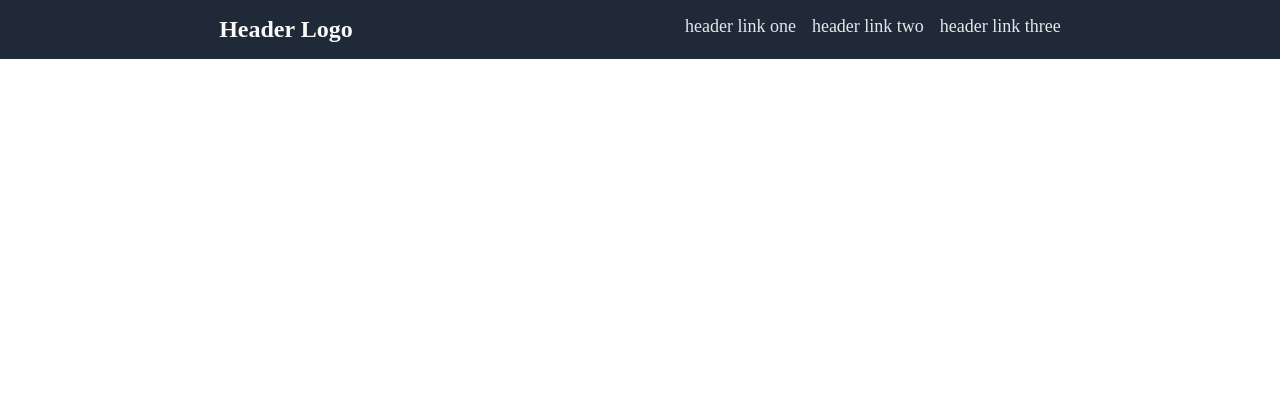
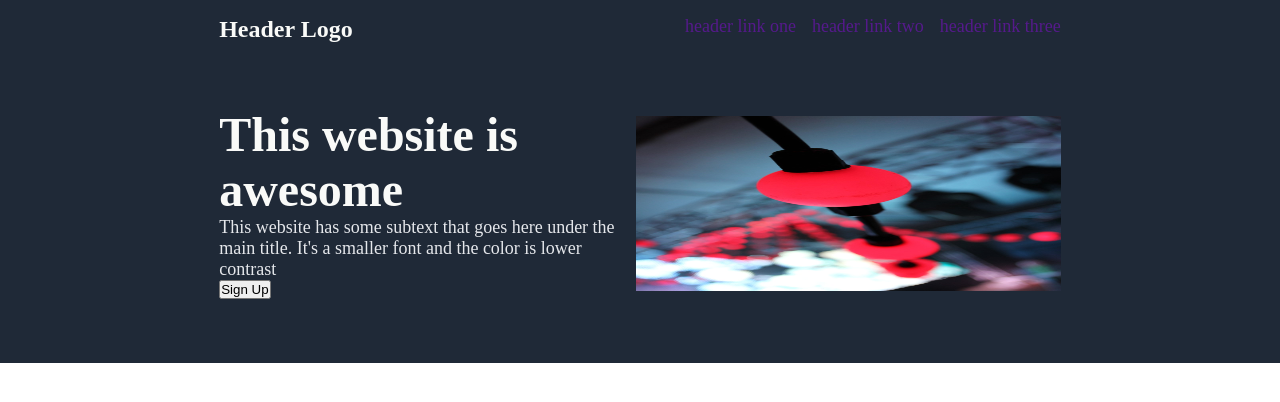
Before and after one commit to Jhairs2/Project-2, a plain HTML site: page index.html in a window 1280 px wide. Drawn offline with Linux system fonts and the light colour scheme.

Commit message:
Create the info section to the header
Add the welcome text and image toi header

```diff
--- a/index.html
+++ b/index.html
@@ -18,7 +18,17 @@
             <a href="" class="header-link">header link three</a>
           </nav>
         </section>
-        <section></section>
+        <section class="header-info-section">
+          <div class="header-info">
+            <h2 class="header-intro">This website is awesome</h2>
+            <p class="header-intro-subtext">
+              This website has some subtext that goes here under the main title.
+              It's a smaller font and the color is lower contrast
+            </p>
+            <button type="button" class="sign-up-btn header">Sign Up</button>
+          </div>
+          <img src="./images/light-effect.jpg" alt="something pic" />
+        </section>
       </header>
     </div>
   </body>
--- a/style.css
+++ b/style.css
@@ -4,6 +4,7 @@
   padding: 0;
   margin: 0;
   box-sizing: border-box;
+  /*border: 2px solid red;*/
 }
 
 .container {
@@ -15,6 +16,7 @@
 
 .container.header {
   background-color: #1F2937;
+  padding-bottom: 3rem;
 }
 
 .section {
@@ -26,6 +28,7 @@
 .section.header {
   display: flex;
   flex-direction: column;
+  gap: 4rem;
 }
 
 .header-nav-section {
@@ -46,6 +49,33 @@
 }
 .header-link {
   text-decoration: none;
-  color: #E5E7EB;
+
   font-size: 18px;
 }
+
+.header-info-section {
+  display: flex;
+  justify-content: space-between;
+  align-items: center;
+
+}
+
+
+
+.header-intro {
+  font-size: 48px;
+  color: #F9FAF8;
+  font-weight: 900;
+
+}
+
+.header-intro-subtext {
+  font-size: 18px;
+  color: #E5E7EB;
+}
+
+img {
+  max-height: 175px;
+  width: 100%;
+
+}
```
